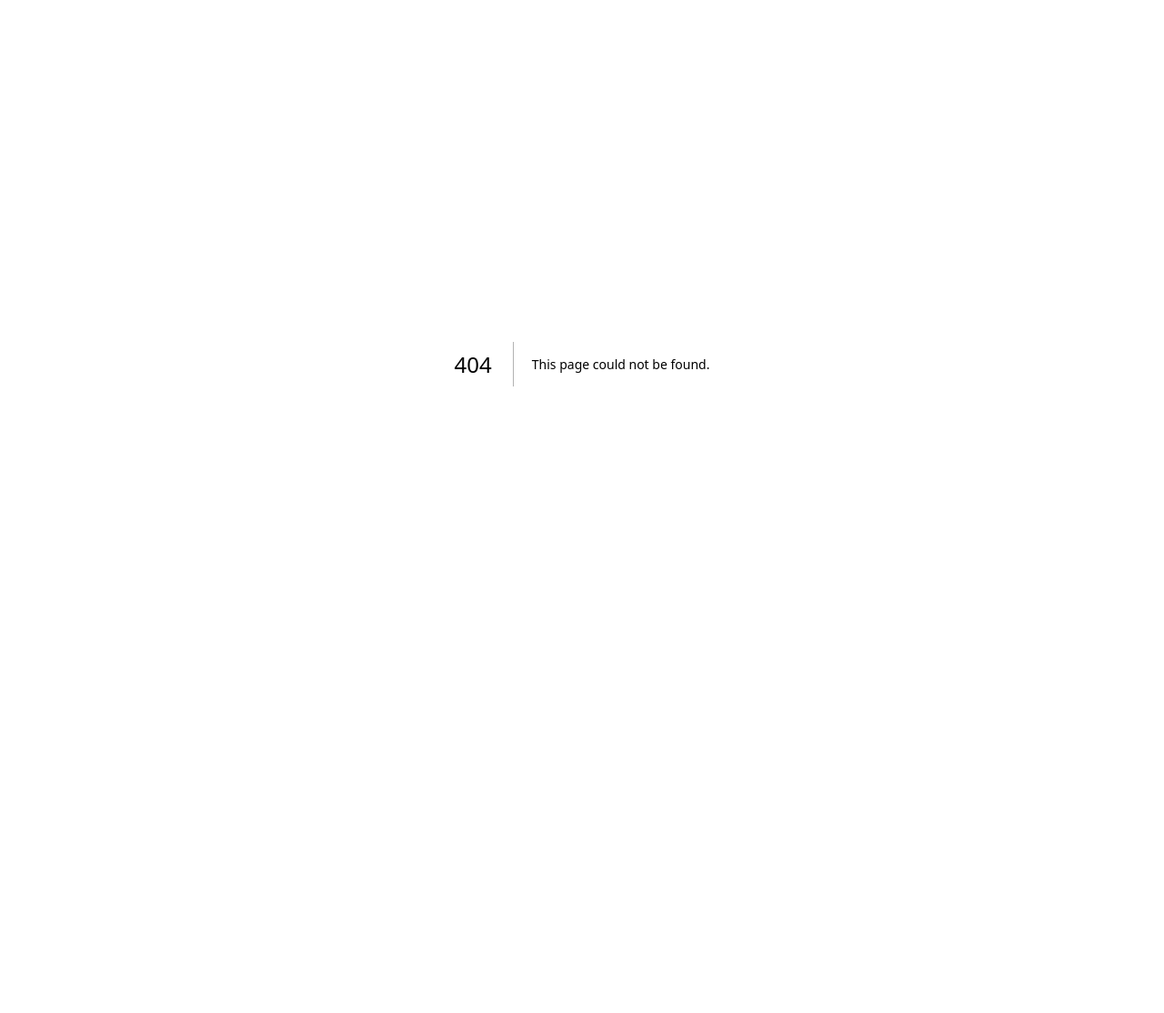
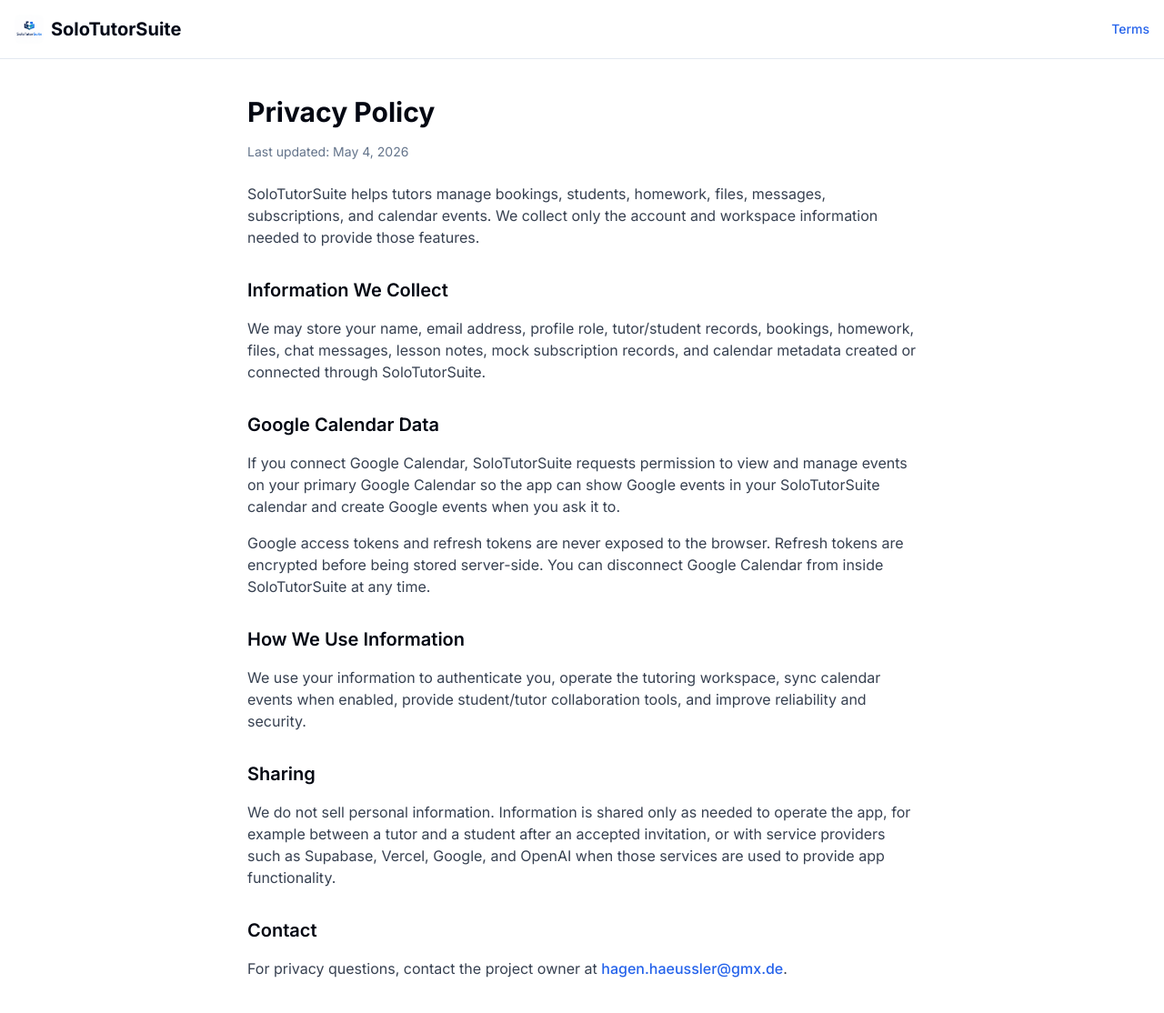
Before and after one commit to hagenhaeussler/SoloTutorSuite, a Next.js app: page /privacy in a window 1280 px wide. Before the commit this address had no page. Shown: the top 1114 px of the page at 91% size. Before the commit the page ends 800 px from the top, so only its background shows below. Built offline with nearby package versions, Linux system fonts and the light colour scheme.

Commit message:
Fix Google Calendar account selection

```diff
--- a/app/api/google-calendar/oauth/start/route.ts
+++ b/app/api/google-calendar/oauth/start/route.ts
@@ -28,7 +28,8 @@ export async function GET(request: NextRequest) {
     const state = createGoogleCalendarState({ userId: user.id, returnTo })
     const authorizationUrl = oauthClient.generateAuthUrl({
       access_type: 'offline',
-      prompt: 'consent',
+      prompt: 'select_account consent',
+      login_hint: user.email || undefined,
       include_granted_scopes: true,
       scope: GOOGLE_CALENDAR_SCOPES,
       state,
--- a/app/page.tsx
+++ b/app/page.tsx
@@ -137,8 +137,16 @@ export default function LandingPage() {
 
       {/* Footer */}
       <footer className="border-t py-8">
-        <div className="container mx-auto px-4 text-center text-gray-600">
+        <div className="container mx-auto flex flex-col items-center justify-center gap-3 px-4 text-center text-gray-600 sm:flex-row">
           <p>© 2026 SoloTutorSuite. Built to help tutors succeed.</p>
+          <div className="flex items-center gap-3 text-sm">
+            <Link href="/privacy" className="font-medium text-primary">
+              Privacy
+            </Link>
+            <Link href="/terms" className="font-medium text-primary">
+              Terms
+            </Link>
+          </div>
         </div>
       </footer>
     </div>
--- /dev/null
+++ b/app/privacy/page.tsx
@@ -0,0 +1,71 @@
+import Link from 'next/link'
+import { AppLogo } from '@/components/app-logo'
+
+export const metadata = {
+  title: 'Privacy Policy | SoloTutorSuite',
+}
+
+export default function PrivacyPage() {
+  return (
+    <main className="min-h-screen bg-white">
+      <header className="border-b">
+        <div className="container mx-auto flex items-center justify-between px-4 py-4">
+          <AppLogo href="/" size="sm" textClassName="text-xl" priority />
+          <Link href="/terms" className="text-sm font-medium text-primary">
+            Terms
+          </Link>
+        </div>
+      </header>
+
+      <article className="container mx-auto max-w-3xl px-4 py-10 text-gray-700">
+        <h1 className="mb-4 text-3xl font-bold text-gray-950">Privacy Policy</h1>
+        <p className="mb-6 text-sm text-muted-foreground">Last updated: May 4, 2026</p>
+
+        <section className="space-y-4">
+          <p>
+            SoloTutorSuite helps tutors manage bookings, students, homework, files, messages, subscriptions, and calendar events.
+            We collect only the account and workspace information needed to provide those features.
+          </p>
+
+          <h2 className="pt-4 text-xl font-semibold text-gray-950">Information We Collect</h2>
+          <p>
+            We may store your name, email address, profile role, tutor/student records, bookings, homework, files, chat messages,
+            lesson notes, mock subscription records, and calendar metadata created or connected through SoloTutorSuite.
+          </p>
+
+          <h2 className="pt-4 text-xl font-semibold text-gray-950">Google Calendar Data</h2>
+          <p>
+            If you connect Google Calendar, SoloTutorSuite requests permission to view and manage events on your primary Google
+            Calendar so the app can show Google events in your SoloTutorSuite calendar and create Google events when you ask it to.
+          </p>
+          <p>
+            Google access tokens and refresh tokens are never exposed to the browser. Refresh tokens are encrypted before being
+            stored server-side. You can disconnect Google Calendar from inside SoloTutorSuite at any time.
+          </p>
+
+          <h2 className="pt-4 text-xl font-semibold text-gray-950">How We Use Information</h2>
+          <p>
+            We use your information to authenticate you, operate the tutoring workspace, sync calendar events when enabled,
+            provide student/tutor collaboration tools, and improve reliability and security.
+          </p>
+
+          <h2 className="pt-4 text-xl font-semibold text-gray-950">Sharing</h2>
+          <p>
+            We do not sell personal information. Information is shared only as needed to operate the app, for example between a
+            tutor and a student after an accepted invitation, or with service providers such as Supabase, Vercel, Google, and OpenAI
+            when those services are used to provide app functionality.
+          </p>
+
+          <h2 className="pt-4 text-xl font-semibold text-gray-950">Contact</h2>
+          <p>
+            For privacy questions, contact the project owner at{' '}
+            <a href="mailto:hagen.haeussler@gmx.de" className="font-medium text-primary">
+              hagen.haeussler@gmx.de
+            </a>
+            .
+          </p>
+        </section>
+      </article>
+    </main>
+  )
+}
--- /dev/null
+++ b/app/terms/page.tsx
@@ -0,0 +1,66 @@
+import Link from 'next/link'
+import { AppLogo } from '@/components/app-logo'
+
+export const metadata = {
+  title: 'Terms of Service | SoloTutorSuite',
+}
+
+export default function TermsPage() {
+  return (
+    <main className="min-h-screen bg-white">
+      <header className="border-b">
+        <div className="container mx-auto flex items-center justify-between px-4 py-4">
+          <AppLogo href="/" size="sm" textClassName="text-xl" priority />
+          <Link href="/privacy" className="text-sm font-medium text-primary">
+            Privacy
+          </Link>
+        </div>
+      </header>
+
+      <article className="container mx-auto max-w-3xl px-4 py-10 text-gray-700">
+        <h1 className="mb-4 text-3xl font-bold text-gray-950">Terms of Service</h1>
+        <p className="mb-6 text-sm text-muted-foreground">Last updated: May 4, 2026</p>
+
+        <section className="space-y-4">
+          <p>
+            By using SoloTutorSuite, you agree to use the app responsibly and only for lawful tutoring, scheduling, and student
+            management purposes.
+          </p>
+
+          <h2 className="pt-4 text-xl font-semibold text-gray-950">Accounts</h2>
+          <p>
+            You are responsible for keeping your account secure and for the information you add to SoloTutorSuite. Tutors and
+            students should only share information they are authorized to share.
+          </p>
+
+          <h2 className="pt-4 text-xl font-semibold text-gray-950">Calendar Integration</h2>
+          <p>
+            Google Calendar integration is optional. If you connect it, SoloTutorSuite may display your Google events and create
+            events in your Google Calendar when you choose to sync an app event. You can disconnect calendar access at any time.
+          </p>
+
+          <h2 className="pt-4 text-xl font-semibold text-gray-950">Mock Billing Features</h2>
+          <p>
+            Subscription and billing features currently simulate plan offers, purchases, and cancellations. They do not process
+            real payments.
+          </p>
+
+          <h2 className="pt-4 text-xl font-semibold text-gray-950">Acceptable Use</h2>
+          <p>
+            Do not use SoloTutorSuite to upload malicious files, spam students or tutors, impersonate others, or violate another
+            person&apos;s privacy.
+          </p>
+
+          <h2 className="pt-4 text-xl font-semibold text-gray-950">Contact</h2>
+          <p>
+            For questions about these terms, contact{' '}
+            <a href="mailto:hagen.haeussler@gmx.de" className="font-medium text-primary">
+              hagen.haeussler@gmx.de
+            </a>
+            .
+          </p>
+        </section>
+      </article>
+    </main>
+  )
+}
```
Also changed, not shown: 1 other file (tests, documents, lock files or other folders).
